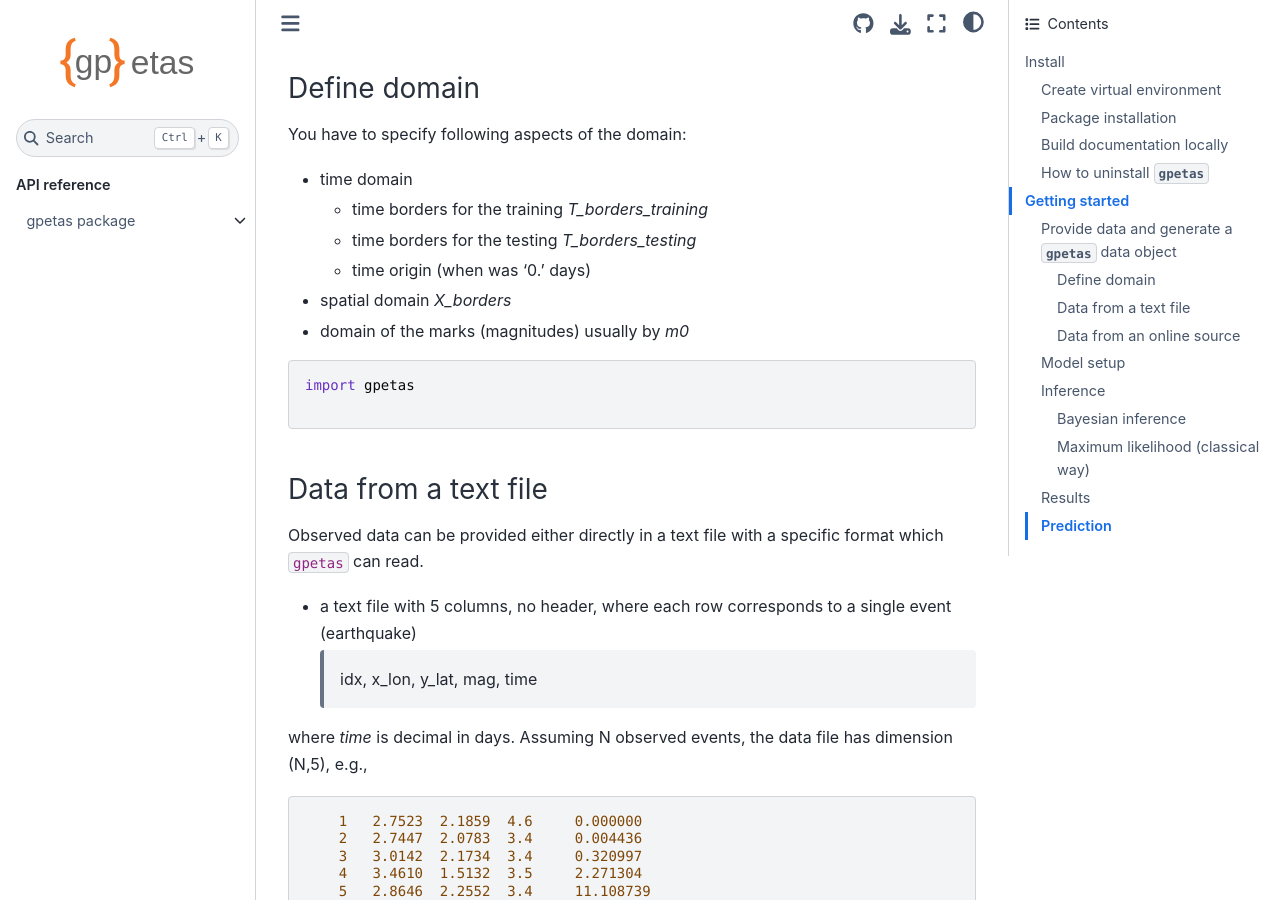
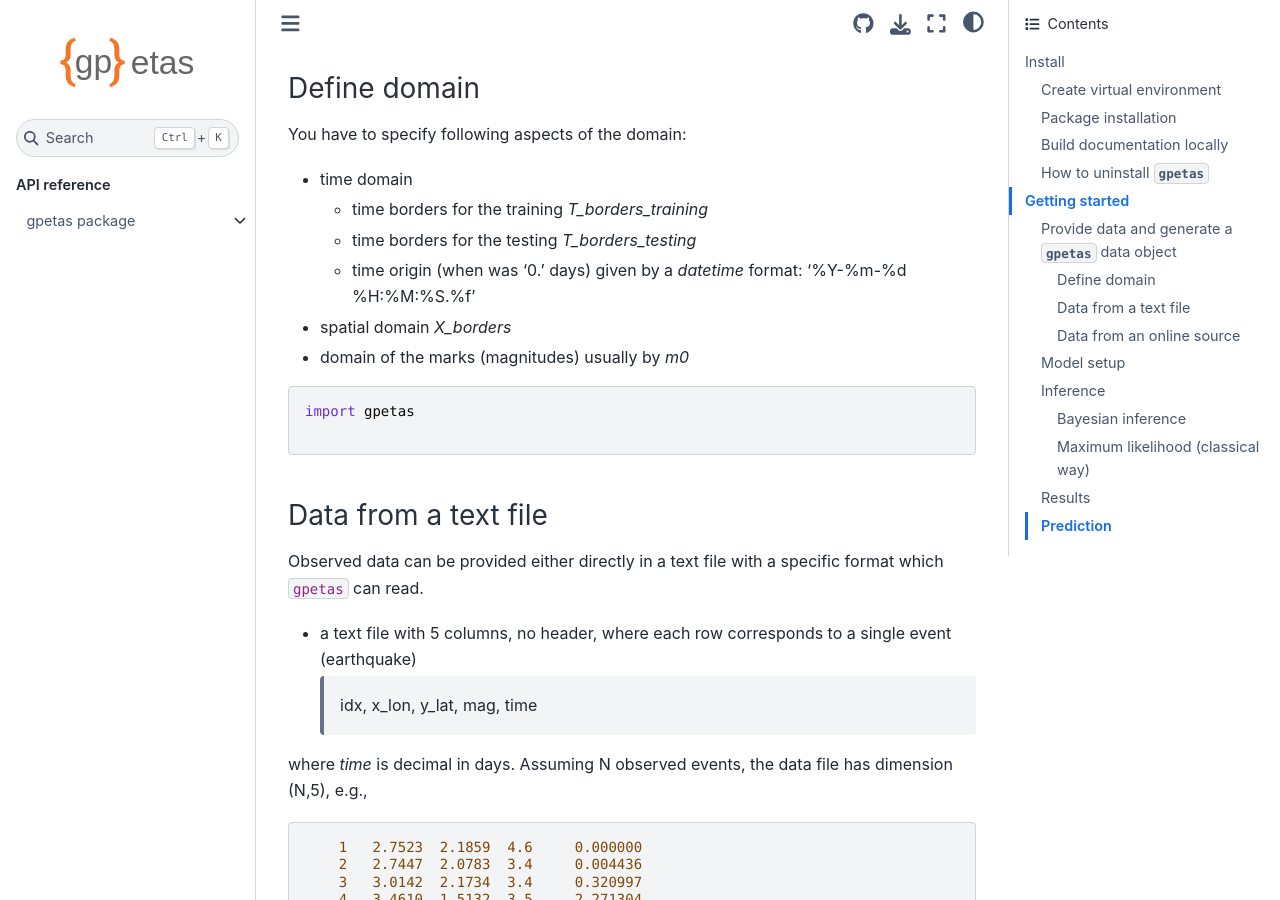
Before and after one commit to chris-molki/gpetas, a Sphinx documentation site: the page built from docs/source/README.md, in a window 1280 px wide and 900 px high, scrolled down 2228 px. Built offline with Sphinx 7.4.7 and the Sphinx Book theme 1.1.4, drawn with Linux system fonts in a browser that asks for light colours; pages that are not in the unit, such as notebooks, are missing from menus.

Commit message:
pandoc installation via conda

```diff
--- a/docs/source/README.md
+++ b/docs/source/README.md
@@ -89,7 +89,7 @@
 * time domain
   * time borders for the training *T_borders_training*
   * time borders for the testing *T_borders_testing*
-  * time origin (when was '0.' days)
+  * time origin (when was '0.' days) given by a *datetime* format: '%Y-%m-%d %H:%M:%S.%f'
 * spatial domain *X_borders*
 * domain of the marks (magnitudes) usually by *m0*
 
```
Also changed, not shown: 1 other file.
